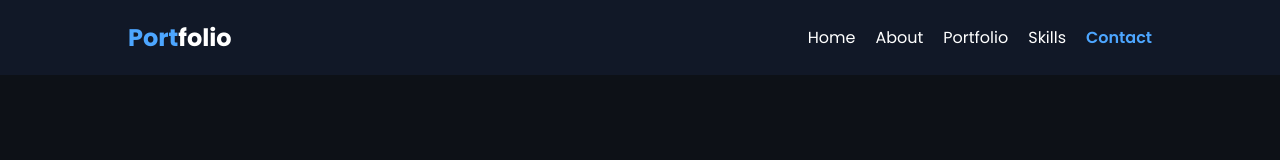
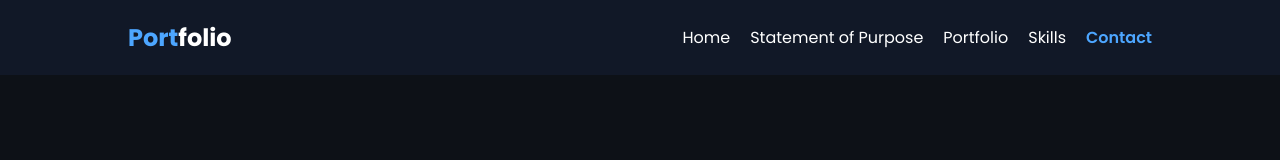
Before and after one commit to NongJuiNAJA/portfolioforcedt69, a plain HTML site: page Contact.html in a window 1280 px wide. Shown: the top 160 px of the page. Drawn offline with Linux system fonts and the light colour scheme.

Commit message:
Contact.html

```diff
--- a/Contact.html
+++ b/Contact.html
@@ -153,7 +153,7 @@
       <div class="logo"><span class="blue">Port</span>folio</div>
       <ul class="nav-links">
         <li><a href="index.html">Home</a></li>
-        <li><a href="About.html">About</a></li>
+        <li><a href="About.html">Statement of Purpose</a></li>
         <li><a href="Portfolio.html">Portfolio</a></li>
         <li><a href="Skill.html">Skills</a></li>
         <li><a href="Contact.html" class="active">Contact</a></li>
```
